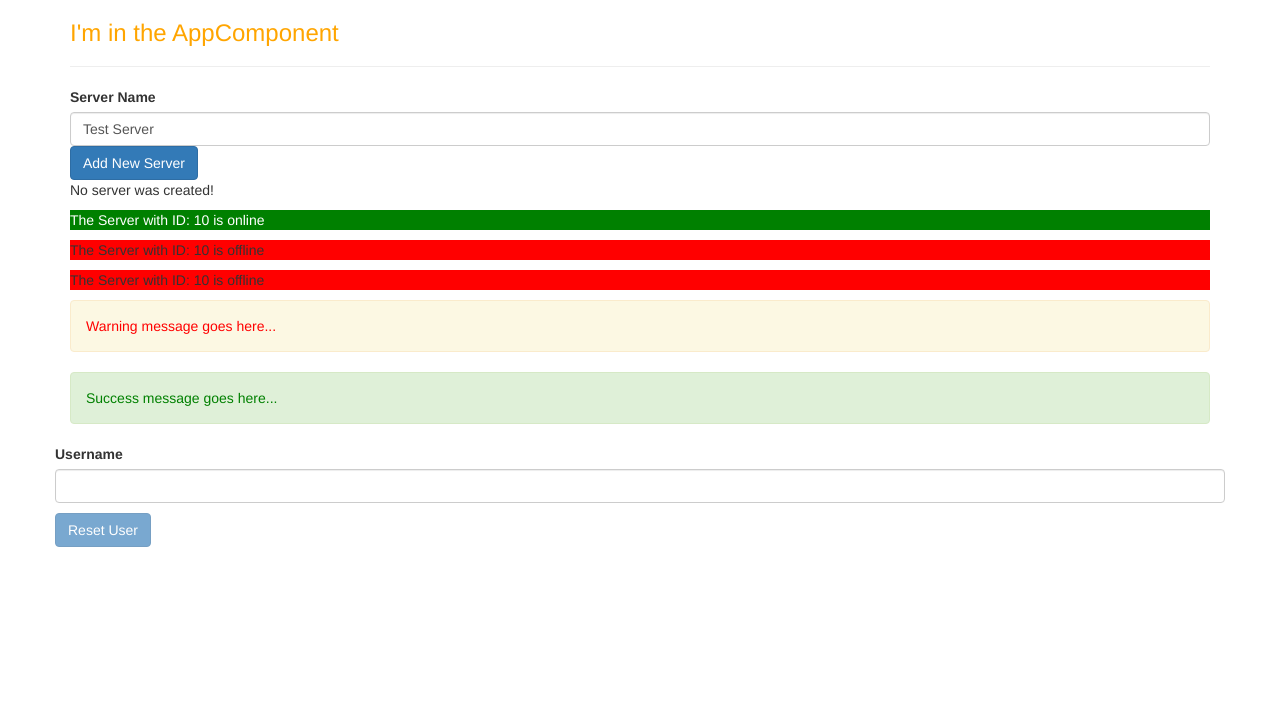
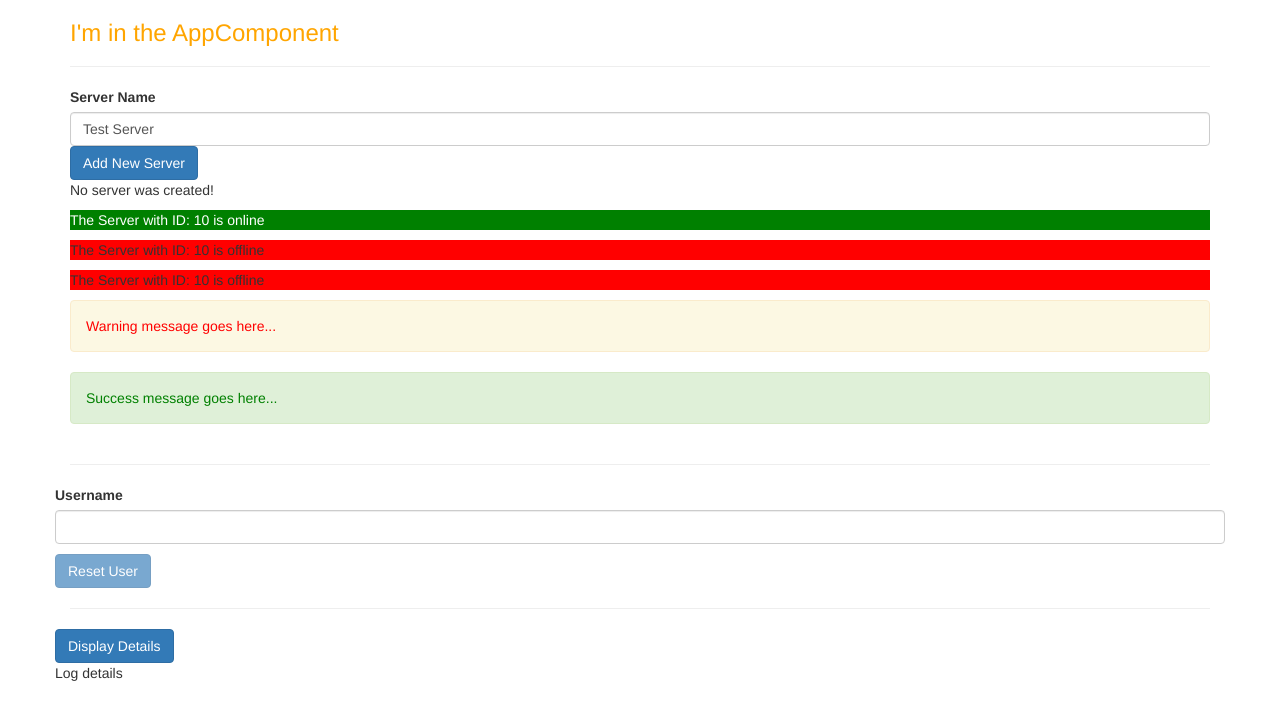
Before and after one commit to techneo1/UIGuild, an Angular app in the folder angular/: page / in a window 1280 px wide. Shown: the top 720 px of the page. Built offline with nearby package versions, Linux system fonts and the light colour scheme.

Commit message:
Assignment 3 - Directives

```diff
--- a/angular/src/app/app.component.html
+++ b/angular/src/app/app.component.html
@@ -20,6 +20,7 @@
 
 
     <!-- Assignment 2 - Data binding -->
+    <hr/>
     <div class="row">
          <label>Username</label>
          <input type="text"
@@ -31,4 +32,17 @@
          (click)="username = ''">Reset User</button>
     </div>
 
+    <!-- Assignment 3 - Directives  -->
+    <hr/>
+    <div class="row">
+        <button class="btn btn-primary"
+        (click)='onToggleDisplyDetails($event)'>Display Details</button>
+        <p *ngIf="showDetails">Secret Password = tuna</p>
+        <p>Log details</p>
+        <div
+        *ngFor="let logMessage of logMessages; let i = index"
+        [ngStyle]="{backgroundColor: i > 5? 'blue': 'orange'}"
+        [ngClass]="{'white-text': i > 5}">{{logMessage}}</div>
+    </div>
+
 </div>
--- a/angular/src/app/app.component.ts
+++ b/angular/src/app/app.component.ts
@@ -8,9 +8,21 @@ import { Component } from '@angular/core';
     h3 {
       color: orange;
     }
+
+    .white-text {
+        color: white;
+    }
   `]
 })
 export class AppComponent {
     title = 'app';
     username = '';
+    showDetails = false;
+    logMessages = [];
+
+    onToggleDisplyDetails(event){
+        console.log(event);
+        this.showDetails = !this.showDetails;
+        this.logMessages.push(event.timeStamp);
+    }
 }
```
